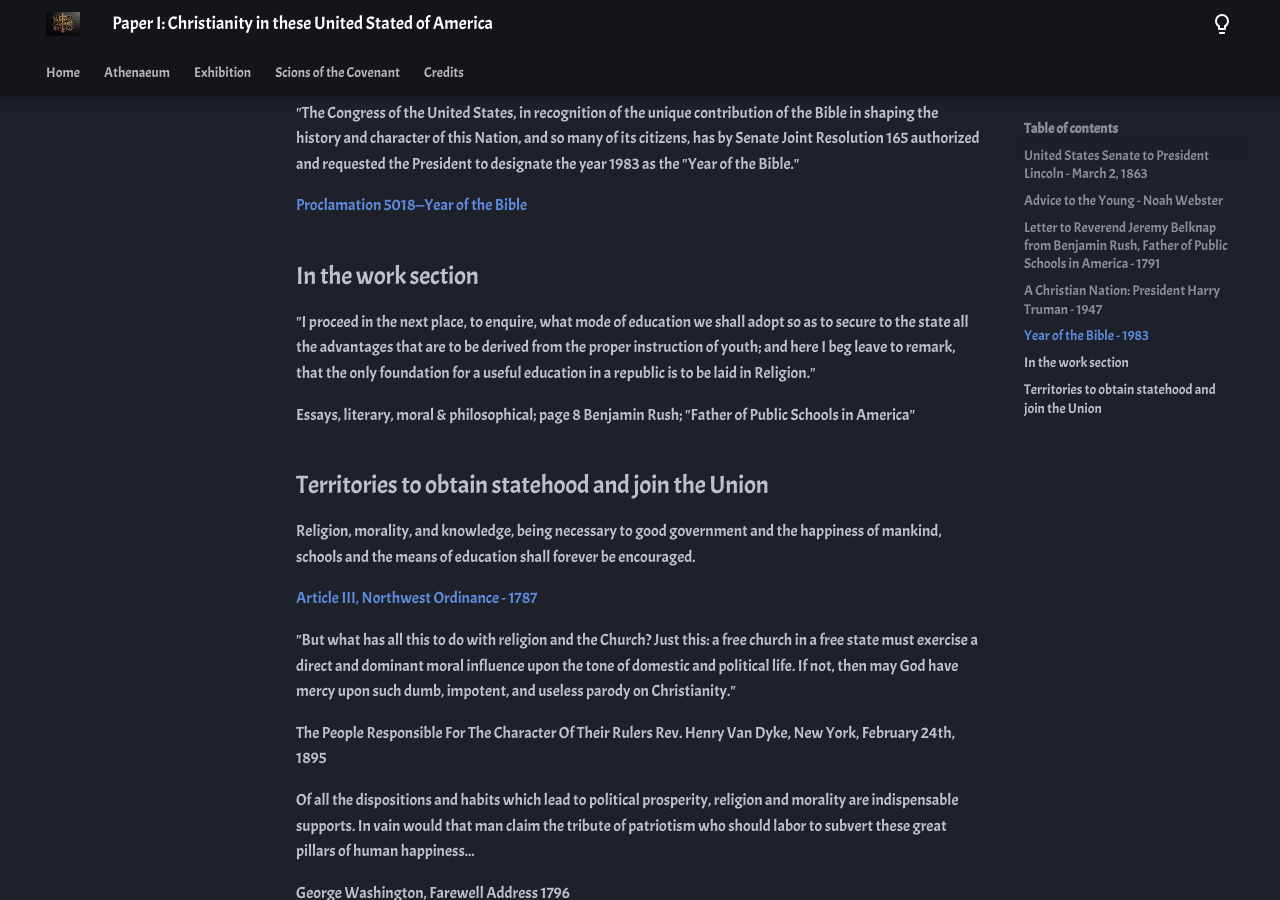
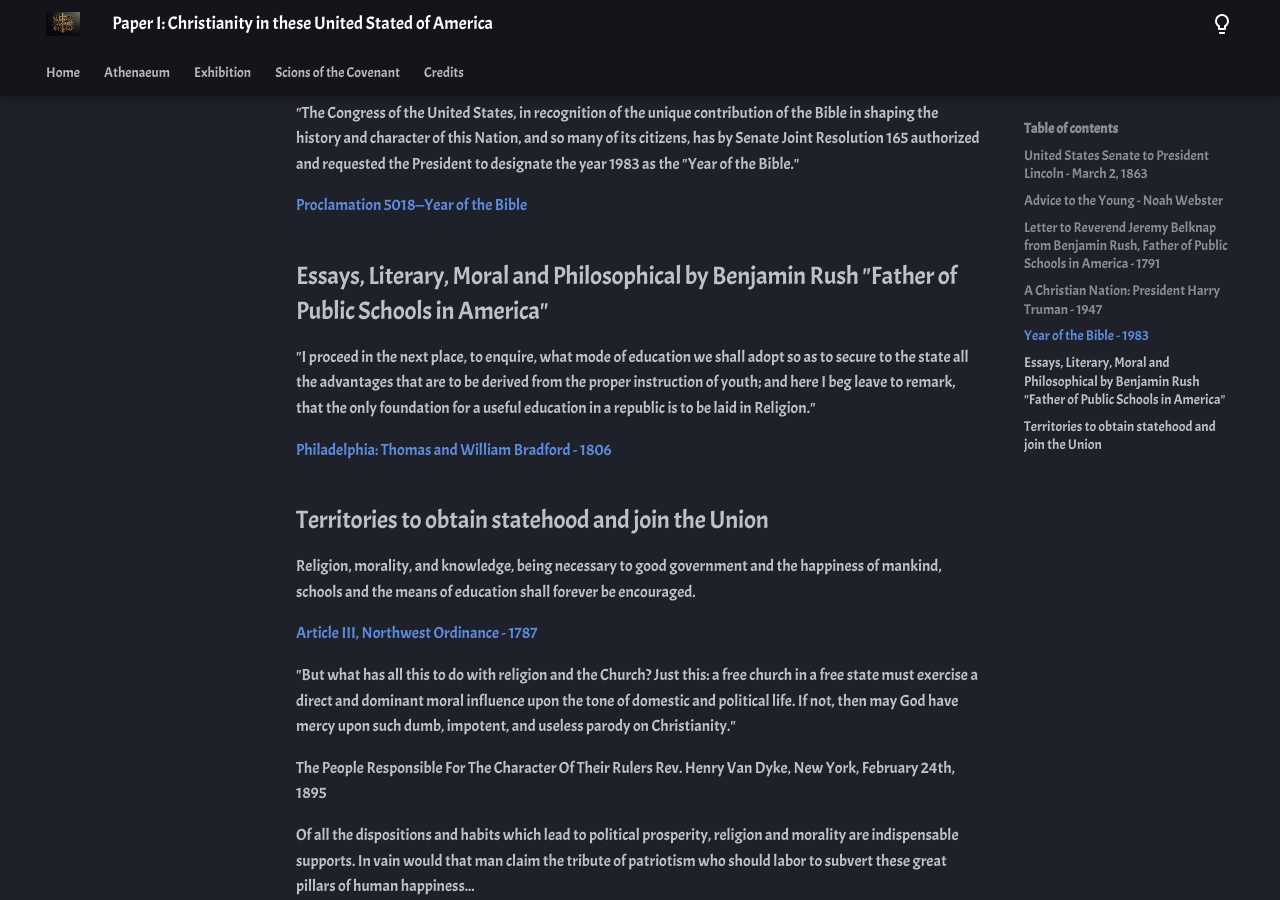
Before and after one commit to gamefreakcabe/solomons-arboretum, an MkDocs documentation site: the page built from docs/athen/usa-christianity.md, in a window 1280 px wide and 900 px high, scrolled down 1025 px. Built offline with MkDocs 1.6.1 and Material for MkDocs 9.7.7, drawn with Linux system fonts in a browser that asks for light colours.

Commit message:
Update usa-christianity.md

```diff
--- a/docs/athen/usa-christianity.md
+++ b/docs/athen/usa-christianity.md
@@ -30,12 +30,11 @@ As a Christian Nation our earnest desire is to work with men of good will everyw
 
 [Proclamation 5018—Year of the Bible](https://www.govinfo.gov/content/pkg/STATUTE-97/pdf/STATUTE-97-Pg1545.pdf)
 
-## In the work section
+## Essays, Literary, Moral and Philosophical by Benjamin Rush "Father of Public Schools in America"
 
 "I proceed in the next place, to enquire, what mode of education we shall adopt so as to secure to the state all the advantages that are to be derived from the proper instruction of youth; and here I beg leave to remark, that the only foundation for a useful education in a republic is to be laid in Religion."
 
-Essays, literary, moral & philosophical; page 8
-Benjamin Rush; "Father of Public Schools in America"
+[Philadelphia: Thomas and William Bradford - 1806](https://archive.org/details/essaysliterarymo00inrush/page/8/mode/2up)
 
 ## Territories to obtain statehood and join the Union
 
```
